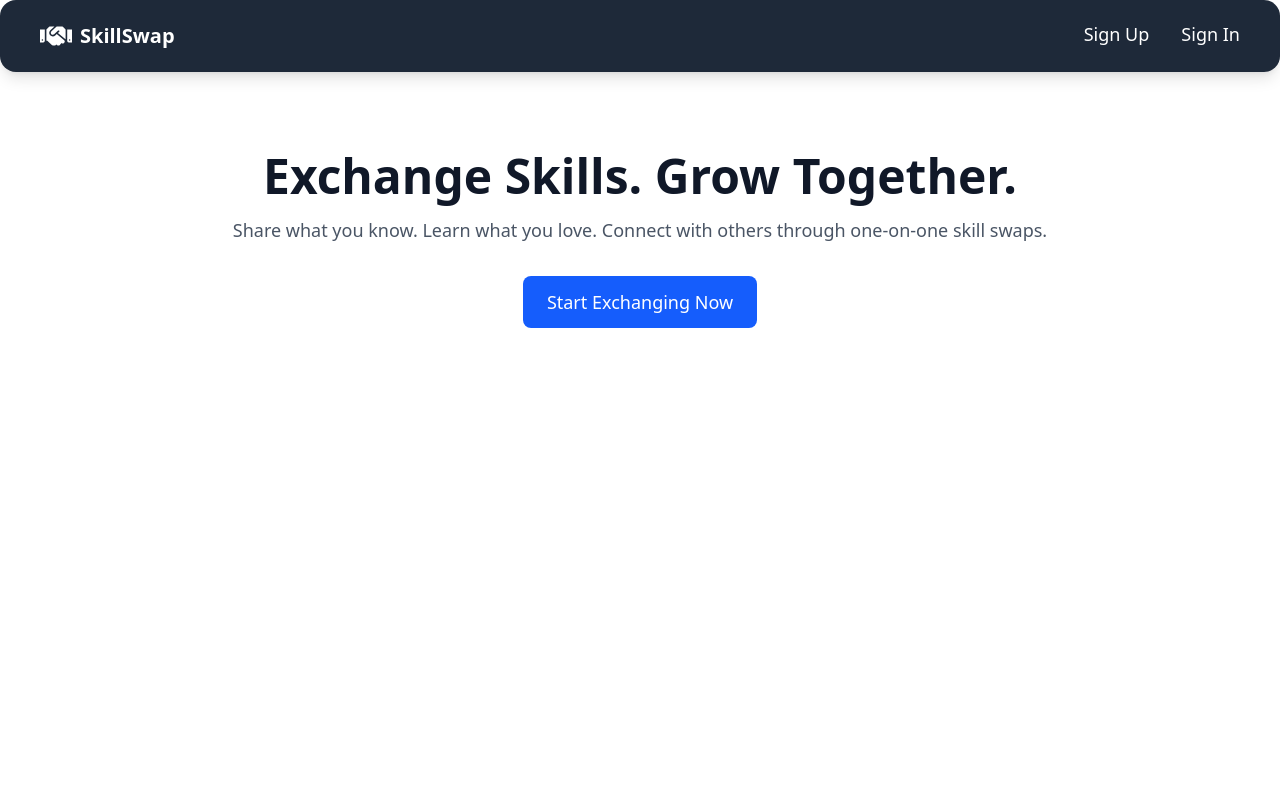
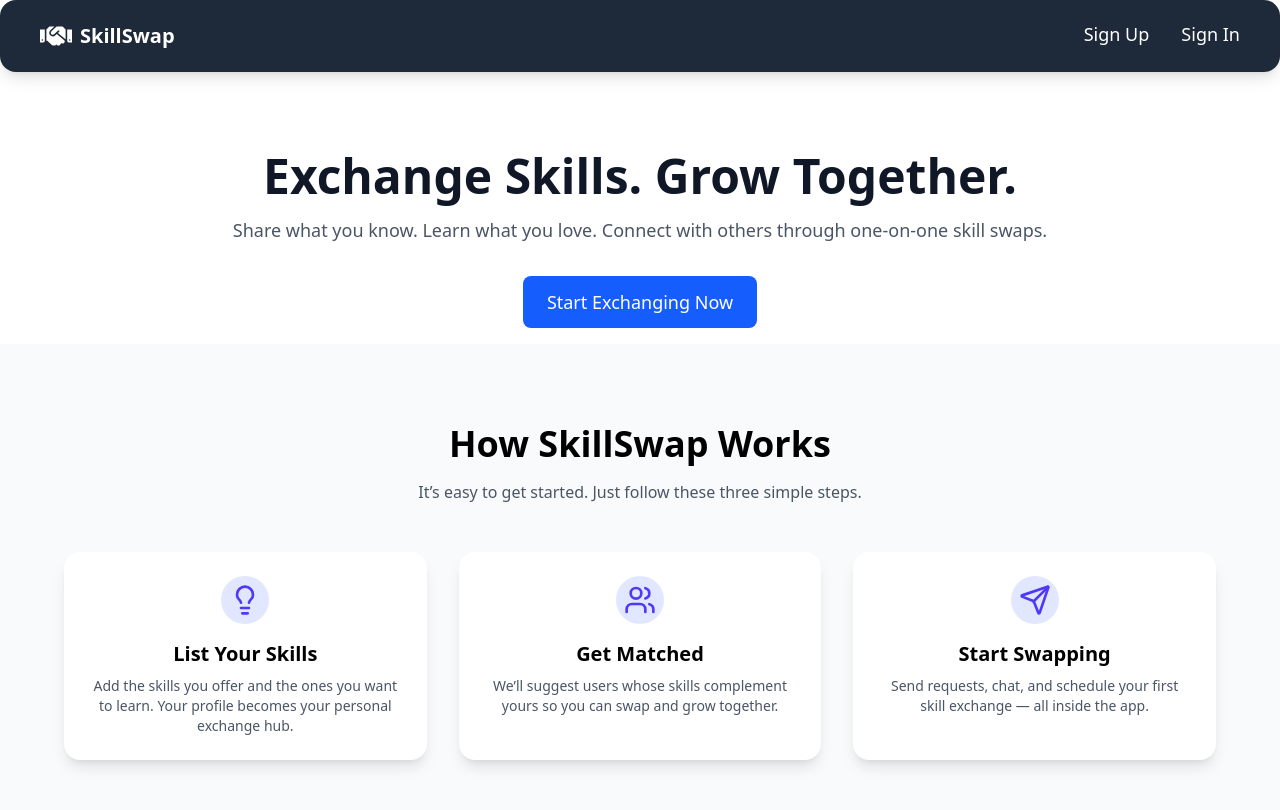
Before and after one commit to aaropaltemaa/SkillSwap, a React (Vite) app in the folder frontend/: page / in a window 1280 px wide. Shown: the top 810 px of the page. Built offline with nearby package versions, Linux system fonts and the light colour scheme; no server answers.

Commit message:
installed lucide + framer motion & added a howitworks section under the hero section in homepage

```diff
--- a/frontend/package.json
+++ b/frontend/package.json
@@ -12,6 +12,8 @@
   "dependencies": {
     "@tailwindcss/vite": "^4.1.8",
     "axios": "^1.9.0",
+    "framer-motion": "^12.18.1",
+    "lucide-react": "^0.518.0",
     "react": "^19.1.0",
     "react-dom": "^19.1.0",
     "react-icons": "^5.5.0",
--- a/frontend/src/App.jsx
+++ b/frontend/src/App.jsx
@@ -69,7 +69,7 @@ const App = () => {
         <Routes>
           <Route
             path="/"
-            element={<HomePage successMessage={successMessage} user={user} />}
+            element={<HomePage successMessage={successMessage} />}
           />
           <Route
             path="/login"
--- /dev/null
+++ b/frontend/src/components/HowItWorks.jsx
@@ -0,0 +1,60 @@
+// HowItWorks.jsx
+import { motion } from "framer-motion";
+import { Lightbulb, Users, Send } from "lucide-react";
+
+const steps = [
+  {
+    icon: <Lightbulb size={32} />,
+    title: "List Your Skills",
+    description:
+      "Add the skills you offer and the ones you want to learn. Your profile becomes your personal exchange hub.",
+  },
+  {
+    icon: <Users size={32} />,
+    title: "Get Matched",
+    description:
+      "We’ll suggest users whose skills complement yours so you can swap and grow together.",
+  },
+  {
+    icon: <Send size={32} />,
+    title: "Start Swapping",
+    description:
+      "Send requests, chat, and schedule your first skill exchange — all inside the app.",
+  },
+];
+
+const HowItWorks = () => {
+  return (
+    <section className="bg-gray-50 py-20 px-4 sm:px-6 lg:px-8">
+      <div className="max-w-6xl mx-auto">
+        <h2 className="text-4xl font-bold text-center mb-4">
+          How SkillSwap Works
+        </h2>
+        <p className="text-gray-600 text-center max-w-xl mx-auto mb-12">
+          It’s easy to get started. Just follow these three simple steps.
+        </p>
+
+        <div className="grid md:grid-cols-3 gap-8">
+          {steps.map((step, index) => (
+            <motion.div
+              key={index}
+              className="bg-white rounded-2xl shadow-lg p-6 text-center hover:shadow-xl transition-shadow"
+              initial={{ opacity: 0, y: 20 }}
+              whileInView={{ opacity: 1, y: 0 }}
+              viewport={{ once: true }}
+              transition={{ duration: 0.4, delay: index * 0.15 }}
+            >
+              <div className="flex items-center justify-center w-12 h-12 mx-auto mb-4 bg-indigo-100 text-indigo-600 rounded-full">
+                {step.icon}
+              </div>
+              <h3 className="text-xl font-semibold mb-2">{step.title}</h3>
+              <p className="text-gray-600 text-sm">{step.description}</p>
+            </motion.div>
+          ))}
+        </div>
+      </div>
+    </section>
+  );
+};
+
+export default HowItWorks;
--- a/frontend/src/pages/HomePage.jsx
+++ b/frontend/src/pages/HomePage.jsx
@@ -1,6 +1,7 @@
-import Hero from '../components/Hero'
+import Hero from "../components/Hero";
+import HowItWorks from "../components/HowItWorks";
 
-const HomePage = ({ successMessage, user }) => (
+const HomePage = ({ successMessage }) => (
   <>
     {successMessage && (
       <div className="bg-green-100 border border-green-400 rounded-2xl text-green-700 px-4 py-3 mb-4 max-w-lg mx-auto">
@@ -8,8 +9,9 @@ const HomePage = ({ successMessage, user }) => (
       </div>
     )}
     <Hero />
-        {user && <h3 className="mt-4">Welcome {user.username}</h3>}
+    <div className="mt-4"></div>
+    <HowItWorks />
   </>
-)
+);
 
-export default HomePage
+export default HomePage;
```
Also changed, not shown: 1 other file (tests, documents, lock files or other folders). Lines whose indentation alone changed are shown as unchanged.
